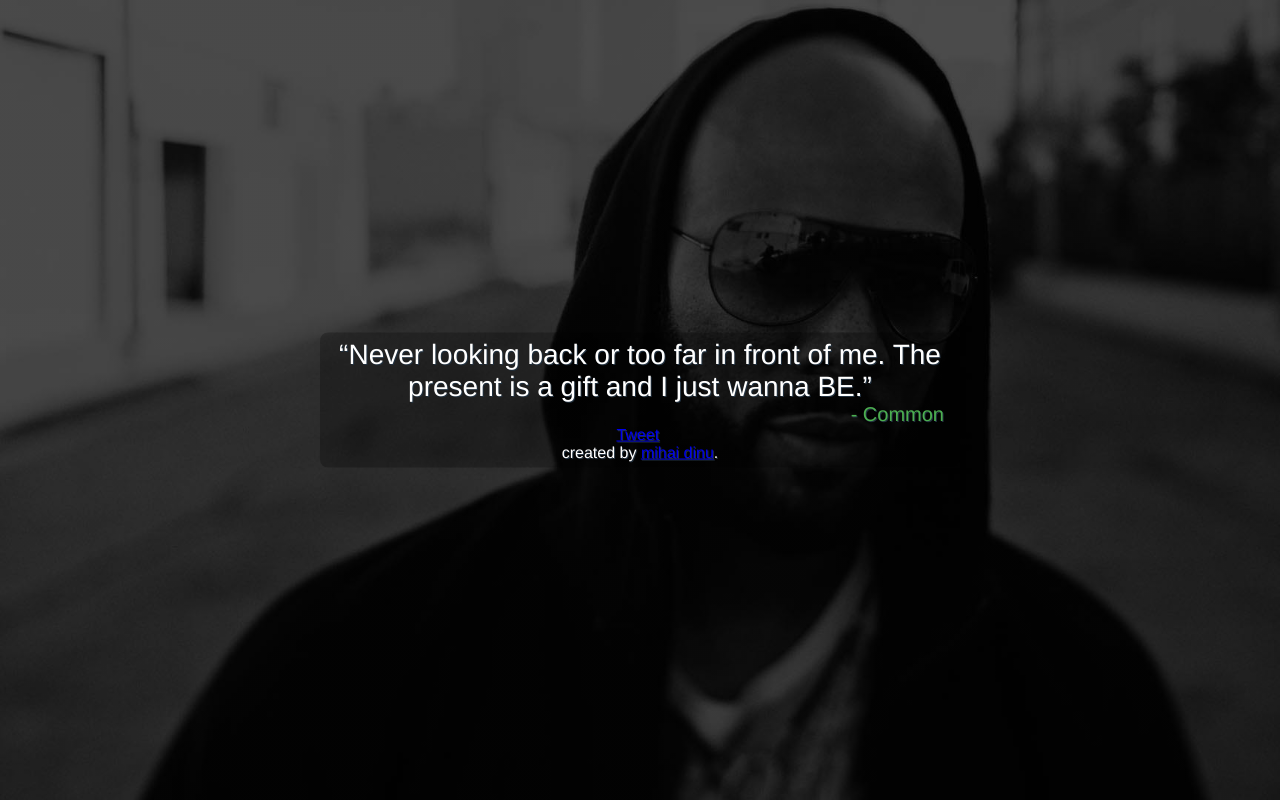
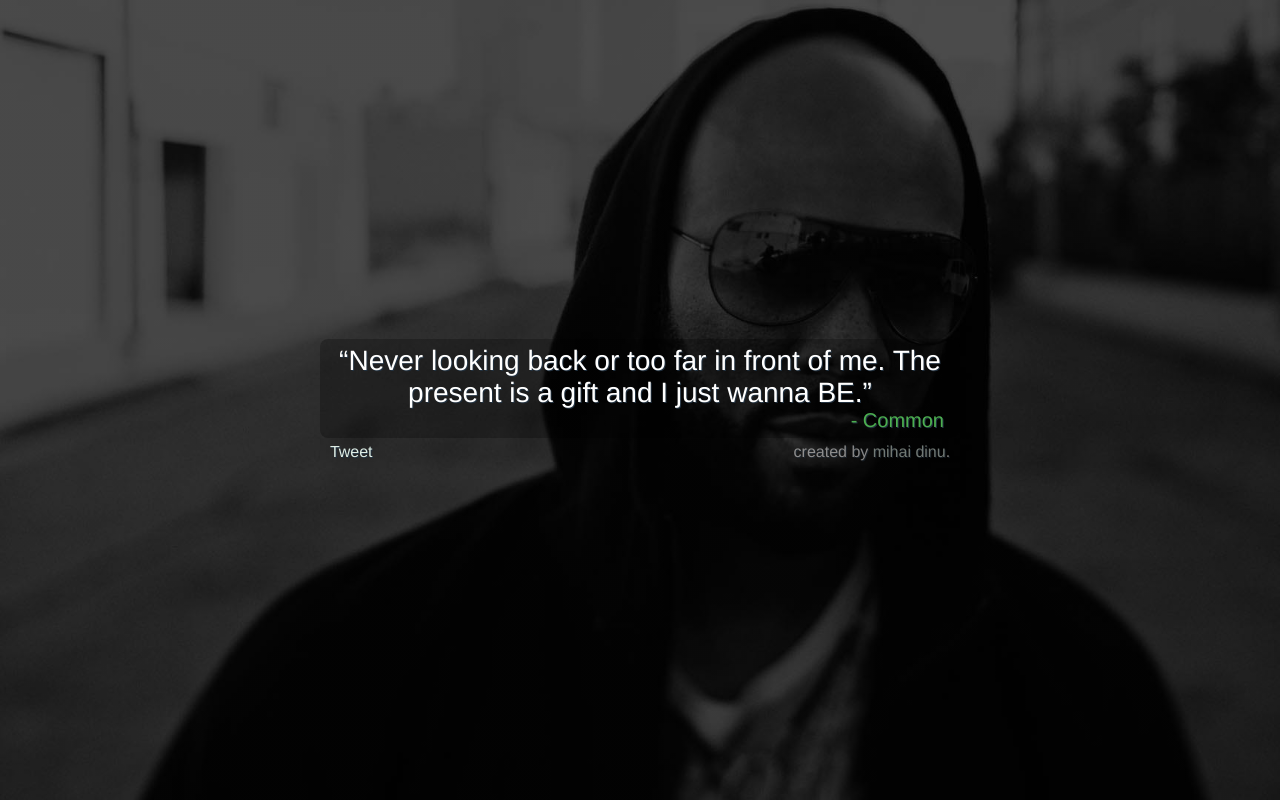
Before and after one commit to zFn4Fun/inspirational-hip-hop-quotes, a website: page src/index.html in a window 1280 px wide. Drawn offline with Linux system fonts and the light colour scheme.

Commit message:
styled the new class selectors

```diff
--- a/src/default.css
+++ b/src/default.css
@@ -21,6 +21,16 @@ body {
   user-select: none;
 }
 
+a {
+  text-decoration: none;
+  color: rgb(222, 237, 229);
+}
+
+a:hover {
+  text-decoration: underline;
+  opacity: 1;
+}
+
 p, h2 {
   margin: 0;
   padding: 0;
@@ -33,15 +43,18 @@ p, h2 {
   left: 50%;
   transform: translate(-50%, -50%);
   text-shadow: 1px 1px #22313F;
+  transition: opacity 1s ease;
+}
+
+.quote-area {
   -webkit-user-select: text;
   -moz-user-select: text;
   -khtml-user-select: text;
   -ms-user-select: text;
-  user-select: none;
+  user-select: text;
   background-color: rgba(0, 0, 0, 0.26);
   border-radius: 8px;
   padding: 6px;
-  transition: opacity 1s ease;
 }
 
 .quote {
@@ -56,14 +69,30 @@ p, h2 {
   margin-right: 10px;
 }
 
-.social-btns {
+.row {
+  margin-top: 5px;
+}
+
+.row-item {
+  display: inline-block;
+  vertical-align: top;
+  width: 48.5%;
+}
+
+.row-item:first-child {
   text-align: left;
-  margin-left: 10px;
+}
+
+.row-item:last-child {
+    text-align: right;
+    opacity: 0.5;
+    margin-right: 5px;
 }
 
 .social-btn {
   display: inline-block;
   vertical-align: top;
+  margin-left: 5px;
 }
 
 @media (max-width: 768px) {
```
